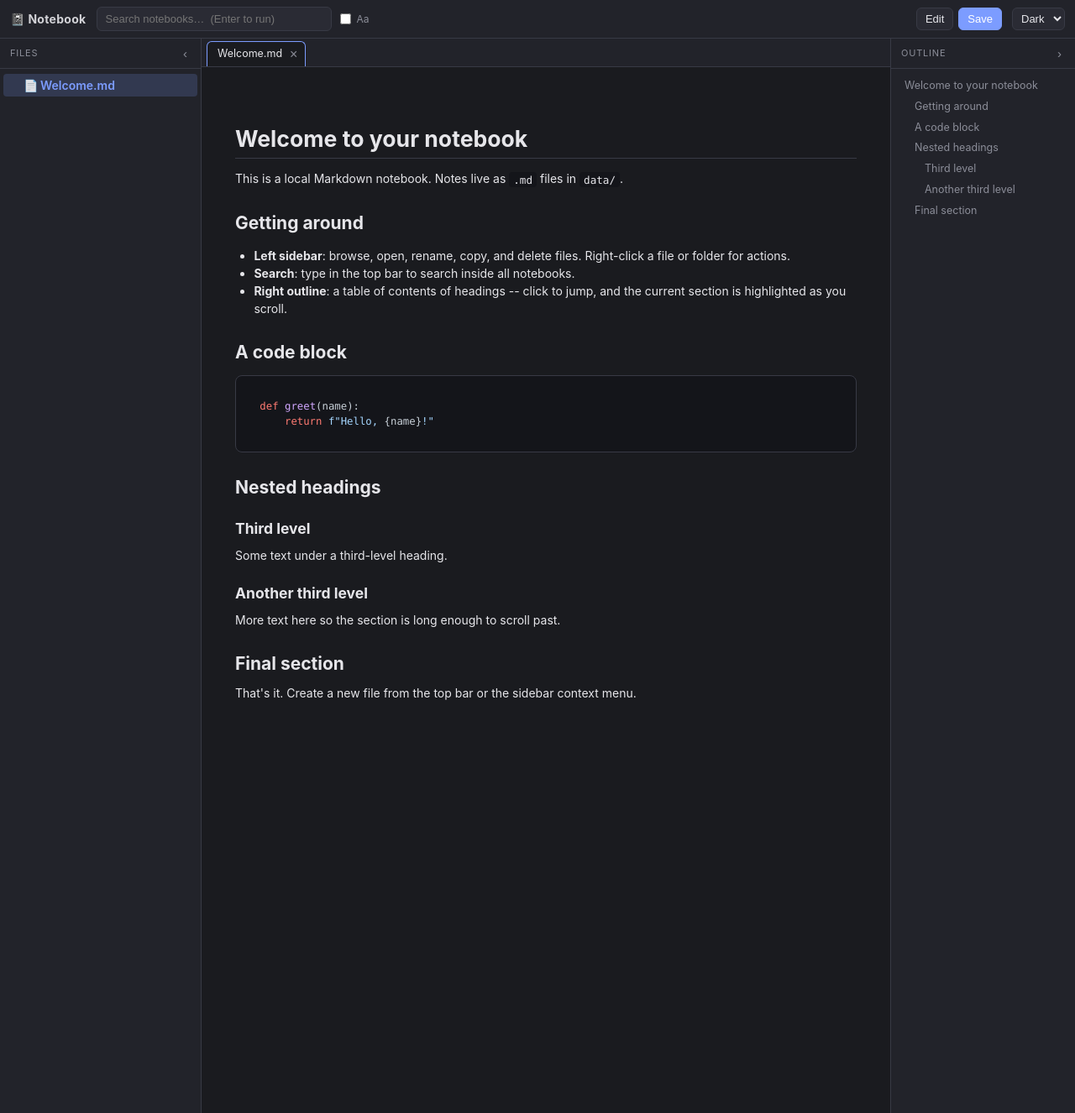
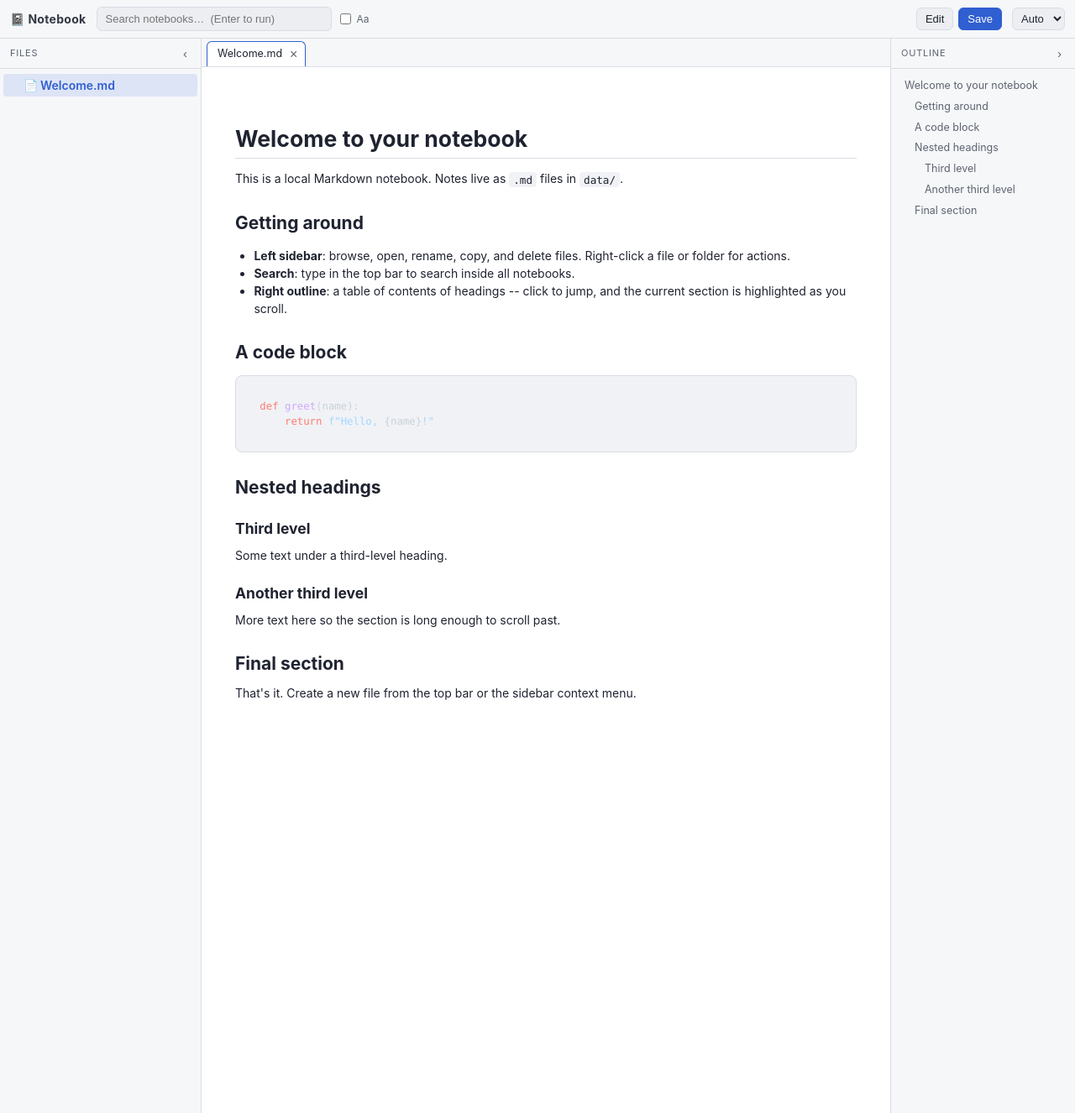
Before and after one commit to breeze101792/notebook-server, a Flask app: page / in a window 1280 px wide. Shown: the whole page at 84% size. Run offline with Flask 3, Linux system fonts and the light colour scheme; data that the repository does not hold is empty.

Commit message:
Default theme to Auto (follow system color scheme)
Add an Auto option to the theme select and make it the default. Auto
resolves to dark/light via prefers-color-scheme and updates live when
the system theme changes. The chosen pref (auto/dark/light) persists.

```diff
--- a/static/js/app.js
+++ b/static/js/app.js
@@ -5,7 +5,7 @@
   window.NB = window.NB || {};
 
   const DEFAULTS = {
-    theme: "dark",
+    theme: "auto",
     lastFile: null,
     recentFiles: [],
     openFiles: [],
@@ -30,11 +30,34 @@
   const sidebarEl  = document.getElementById("sidebar");
   const outlineEl  = document.getElementById("outline-pane");
 
+  /* --- theme ---------------------------------------------------------- */
+  // "auto" follows the system color scheme; dark is the fallback when the
+  // preference can't be queried (e.g. jsdom has no matchMedia).
+  const themeMQ = window.matchMedia
+    ? window.matchMedia("(prefers-color-scheme: light)")
+    : null;
+
+  function resolveTheme(pref) {
+    if (pref === "auto") return (themeMQ && themeMQ.matches) ? "light" : "dark";
+    return pref === "light" ? "light" : "dark";
+  }
+  function applyTheme(pref) {
+    cfg.theme = pref;
+    document.body.dataset.theme = resolveTheme(pref);
+    themeSel.value = pref;
+  }
+  if (themeMQ) {
+    themeMQ.addEventListener("change", () => {
+      if (cfg.theme === "auto") {
+        document.body.dataset.theme = resolveTheme("auto");
+      }
+    });
+  }
+
   /* --- config persistence ------------------------------------------- */
   function applyConfig(c) {
     cfg = { ...DEFAULTS, ...c };
-    document.body.dataset.theme = cfg.theme || "dark";
-    themeSel.value = cfg.theme || "dark";
+    applyTheme(cfg.theme || "auto");
     caseEl.checked = !!cfg.searchCaseSensitive;
     applySidebarState();
     applyOutlineState();
@@ -124,8 +147,7 @@
 
     // theme
     themeSel.addEventListener("change", () => {
-      cfg.theme = themeSel.value;
-      document.body.dataset.theme = cfg.theme;
+      applyTheme(themeSel.value);
       persistConfig();
     });
 
--- a/templates/index.html
+++ b/templates/index.html
@@ -23,6 +23,7 @@
         <button id="save" class="primary" title="Save current file">Save</button>
       </div>
       <select id="theme-select" title="Theme">
+        <option value="auto">Auto</option>
         <option value="dark">Dark</option>
         <option value="light">Light</option>
       </select>
```
Also changed, not shown: tests/dom/test_dom.js (+25 -1 lines).
